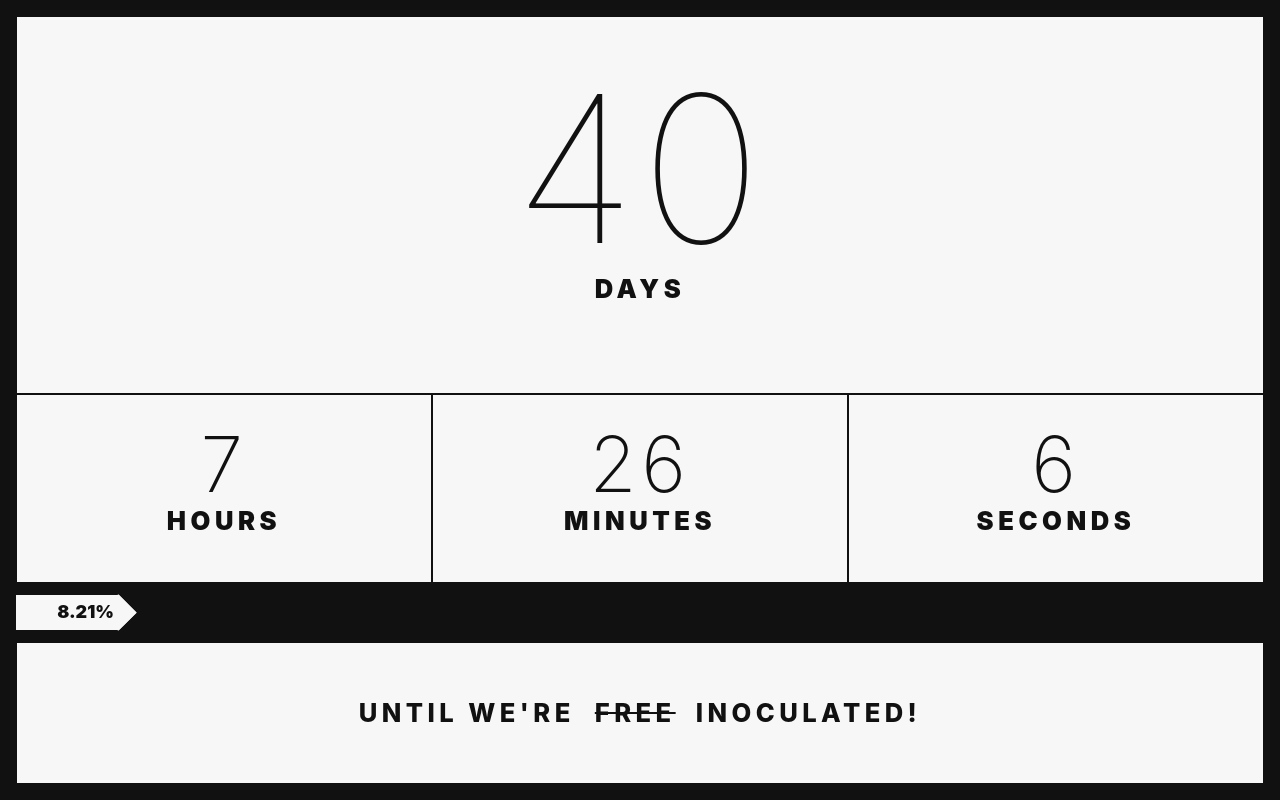
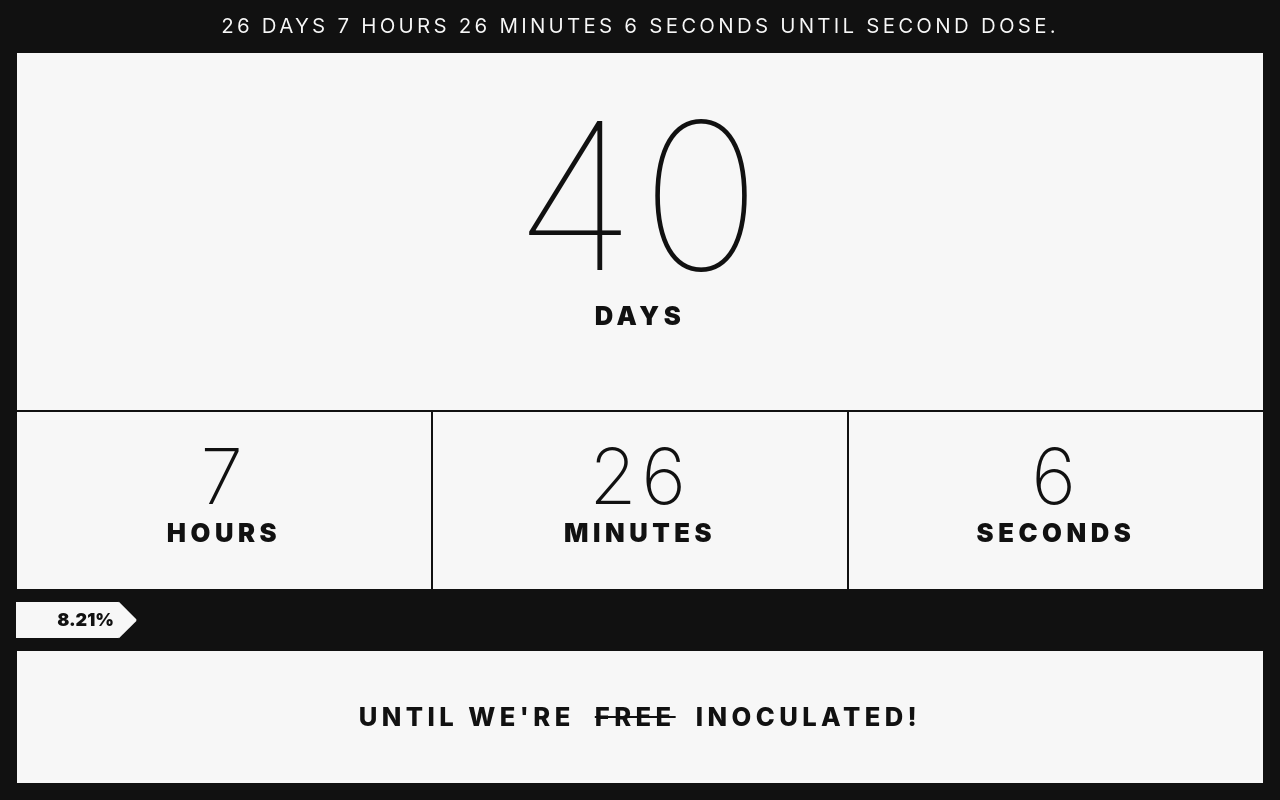
Before and after one commit to aharvard/inoculation-countdown, a Svelte app: page / in a window 1280 px wide. Built offline with nearby package versions, Linux system fonts and the light colour scheme.

Commit message:
add second dose countdown

```diff
--- a/src/App.svelte
+++ b/src/App.svelte
@@ -2,6 +2,7 @@
   import { onMount } from "svelte";
 
   const firstShotDate = new Date("Mar 10, 2021 11:15:00").getTime();
+  const secondShotDate = new Date("Apr 9, 2021 9:15:00").getTime() - 1000;
   const fullInocDate = new Date("Apr 23, 2021 9:15:00").getTime();
   const inocPeriod = fullInocDate - firstShotDate;
 
@@ -22,6 +23,8 @@
 
   $: inocWaitingProgress = (100 - (timeLeft / inocPeriod) * 100).toFixed(2);
 
+  $: secondDoseDays = days - 14;
+
   onMount(() => {
     const interval = setInterval(() => {
       now = new Date();
@@ -34,6 +37,26 @@
 </script>
 
 <main>
+  {#if secondShotDate > now}
+    <p id="secondDose">
+      {#if secondDoseDays > 0}
+        {secondDoseDays}
+        {daysLabel}
+      {/if}
+      {#if secondDoseDays !== 0 && hours >= 0}
+        <!-- content here -->
+        {hours}
+        {hoursLabel}
+      {/if}
+      {#if secondDoseDays !== 0 && minutes >= 0}
+        {minutes}
+        {minutesLabel}
+      {/if}
+      {seconds}
+      {secondsLabel}
+      until second dose.
+    </p>
+  {/if}
   <p id="days">
     <span class="number">
       {days}
@@ -76,8 +99,9 @@
     min-height: 100vh;
     display: grid;
     grid-template-columns: 1fr 1fr 1fr;
-    grid-template-rows: 2fr 1fr auto 0.75fr;
+    grid-template-rows: auto 2fr 1fr auto 0.75fr;
     grid-template-areas:
+      "secondDose secondDose secondDose"
       "days days days"
       "hours mins secs"
       "progress progress progress"
@@ -108,6 +132,16 @@
     margin-top: -0.2em;
   }
 
+  #secondDose {
+    grid-area: secondDose;
+    background: var(--text);
+    color: var(--background);
+    border: none;
+    margin: -1rem 0 0;
+    font-size: 80%;
+    letter-spacing: 0.25ch;
+    font-weight: 400;
+  }
   #progress {
     grid-area: progress;
     background: var(--text);
@@ -181,10 +215,16 @@
     main {
       min-height: 90vh;
       border: none;
-      grid-template-rows: 1fr auto auto 1fr;
+      grid-template-rows: auto 1fr auto auto 1fr;
     }
     p {
       border: none;
+    }
+
+    #secondDose {
+      margin-top: 0rem;
+      padding: 1rem 15vw;
+      line-height: 1.5;
     }
 
     #hours {
```
Also changed, not shown: src/SecondDose.svelte (added).
